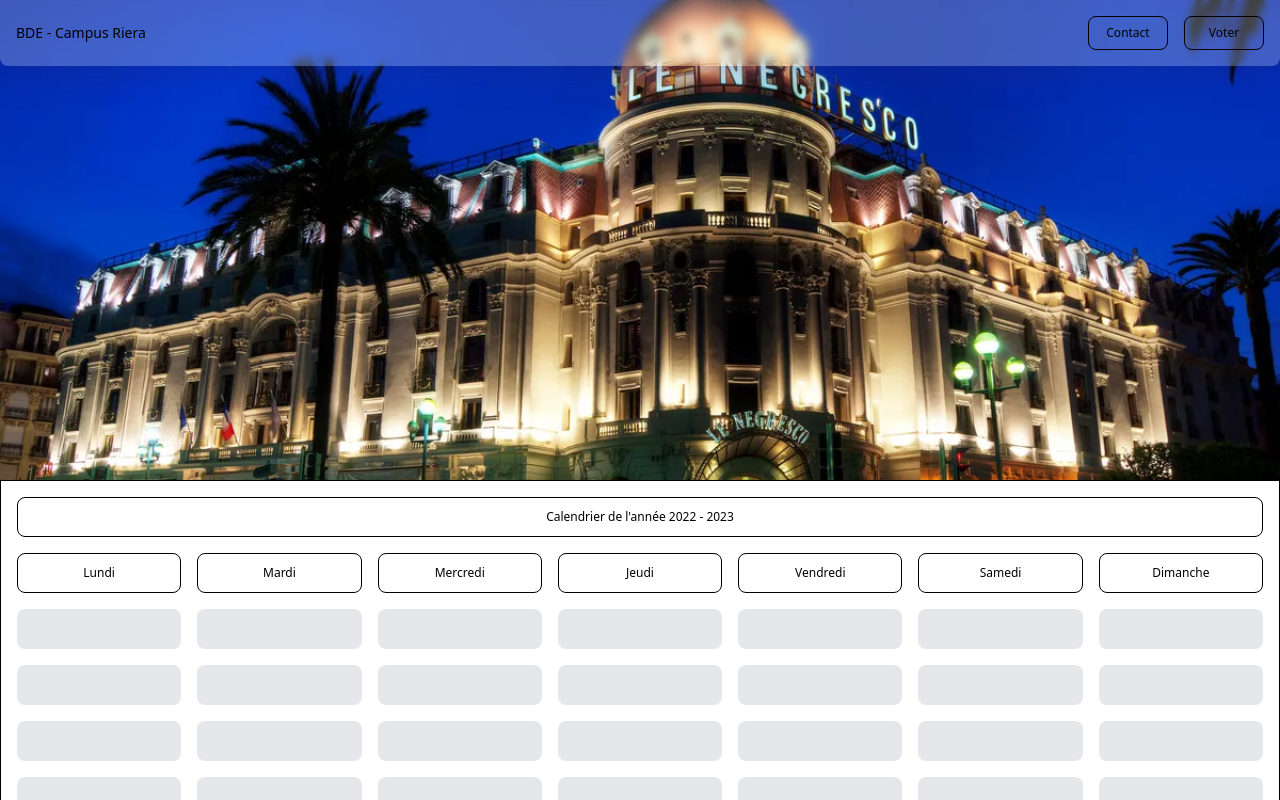
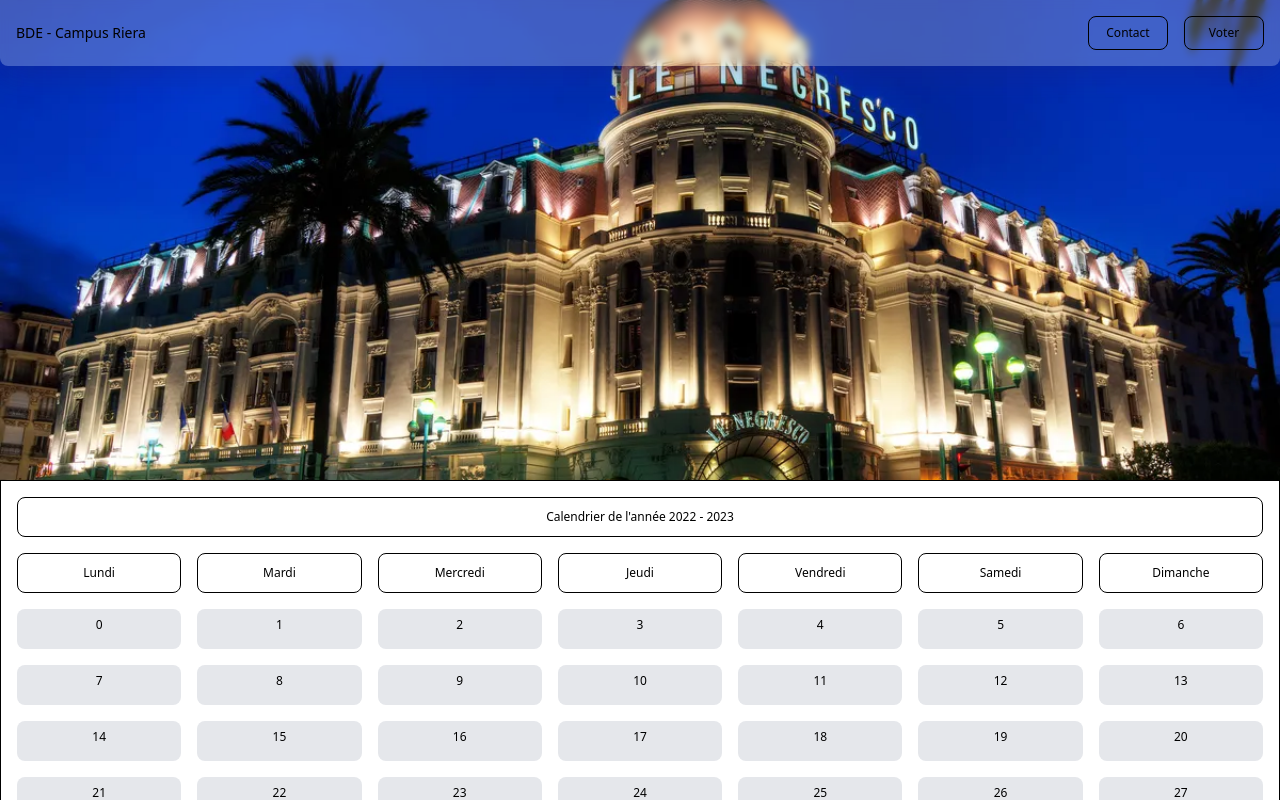
Before and after one commit to Maggle404/sigma-society, a Next.js app in the folder web/: page / in a window 1280 px wide. Shown: the top 800 px of the page. Built offline with nearby package versions, Linux system fonts and the light colour scheme.

Commit message:
Update index.js

```diff
--- a/web/pages/index.js
+++ b/web/pages/index.js
@@ -46,7 +46,7 @@
         <div className={`grid grid-cols-7 px-4 gap-4 text-black text-center`}>
 
           {[...Array(getNbJours(date))].map((e,i)=>
-            <p className='text-xs bg-gray-200 py-2 px-4 rounded-lg h-10'></p>
+            <p key={i} className='text-xs bg-gray-200 py-2 px-4 rounded-lg h-10'>{i}</p>
           )}
 
         </div>
```
